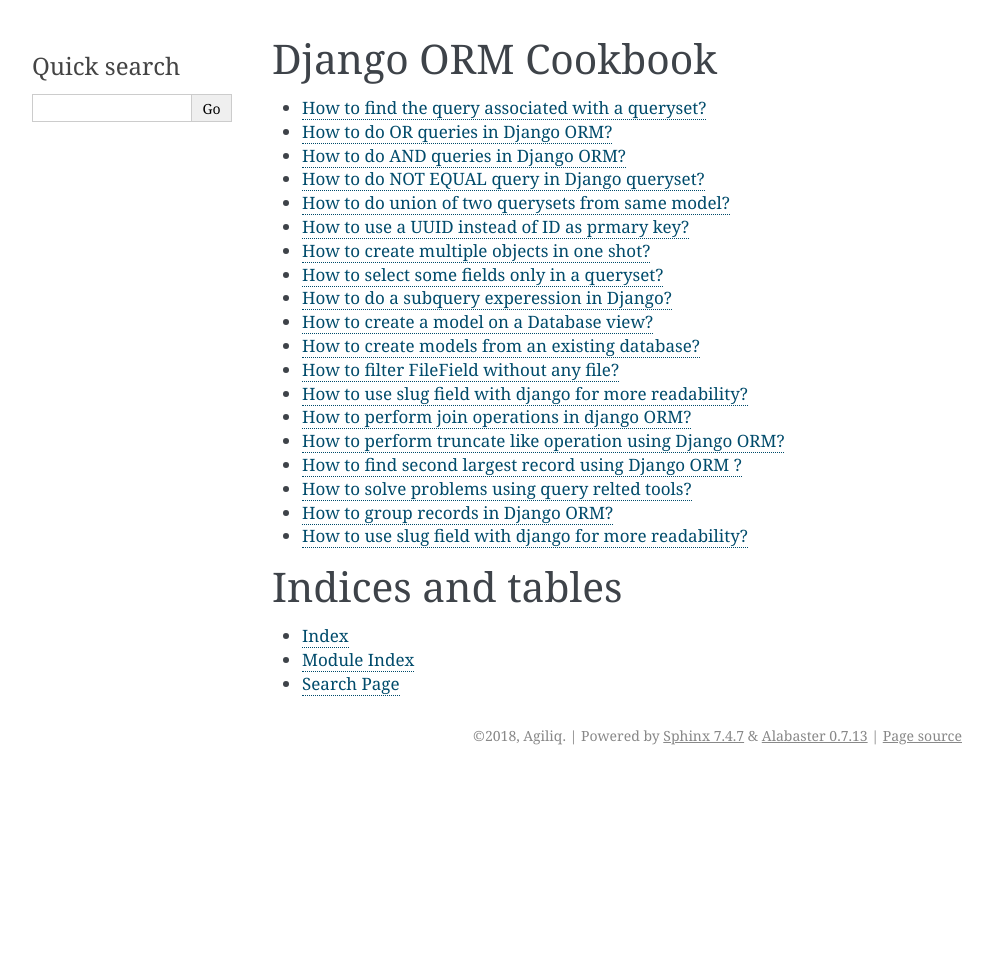
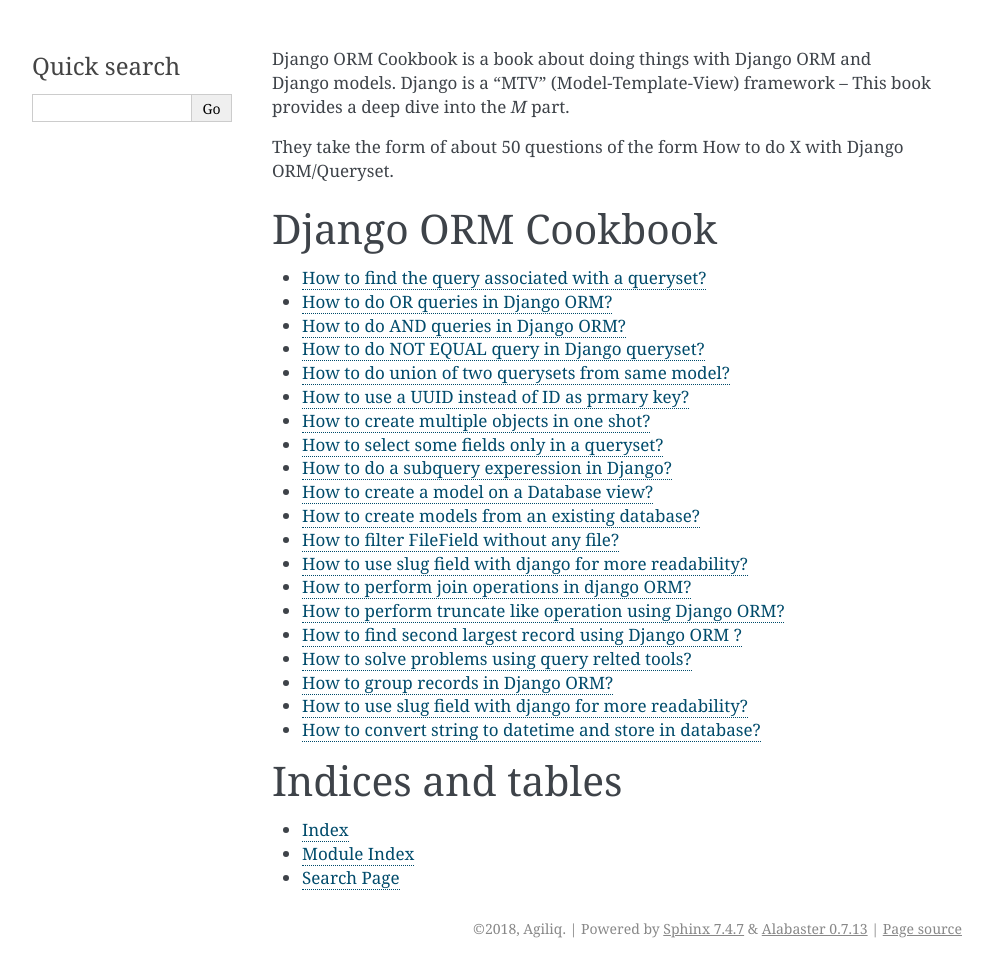
Before and after one commit to agiliq/django-orm-cookbook, a Sphinx documentation site: the page built from docs/index.rst, in a window 1280 px wide. Shown: the whole page, without its empty margins (148-1141 px from the left). Built offline with Sphinx 7.4.7, drawn with Linux system fonts in a browser that asks for light colours; before the commit the page ends 900 px from its top, so only the background shows below that.

Commit message:
Updated index

```diff
--- a/docs/index.rst
+++ b/docs/index.rst
@@ -1,7 +1,8 @@
-.. Django ORM Cookbook documentation master file, created by
-   sphinx-quickstart on Mon Feb 26 10:14:54 2018.
-   You can adapt this file completely to your liking, but it should at least
-   contain the root `toctree` directive.
+Django ORM Cookbook is a book about doing things with Django ORM and Django models.
+Django is a “MTV” (Model-Template-View) framework – This book provides a deep dive into the `M` part.
+
+They take the form of about 50 questions of the form How to do X with Django ORM/Queryset.
+
 
 Django ORM Cookbook
 ===============================================
@@ -28,6 +29,7 @@
    query_relatedtool
    agregation
    slugfield
+   datetime
 
 Indices and tables
 ==================
```
